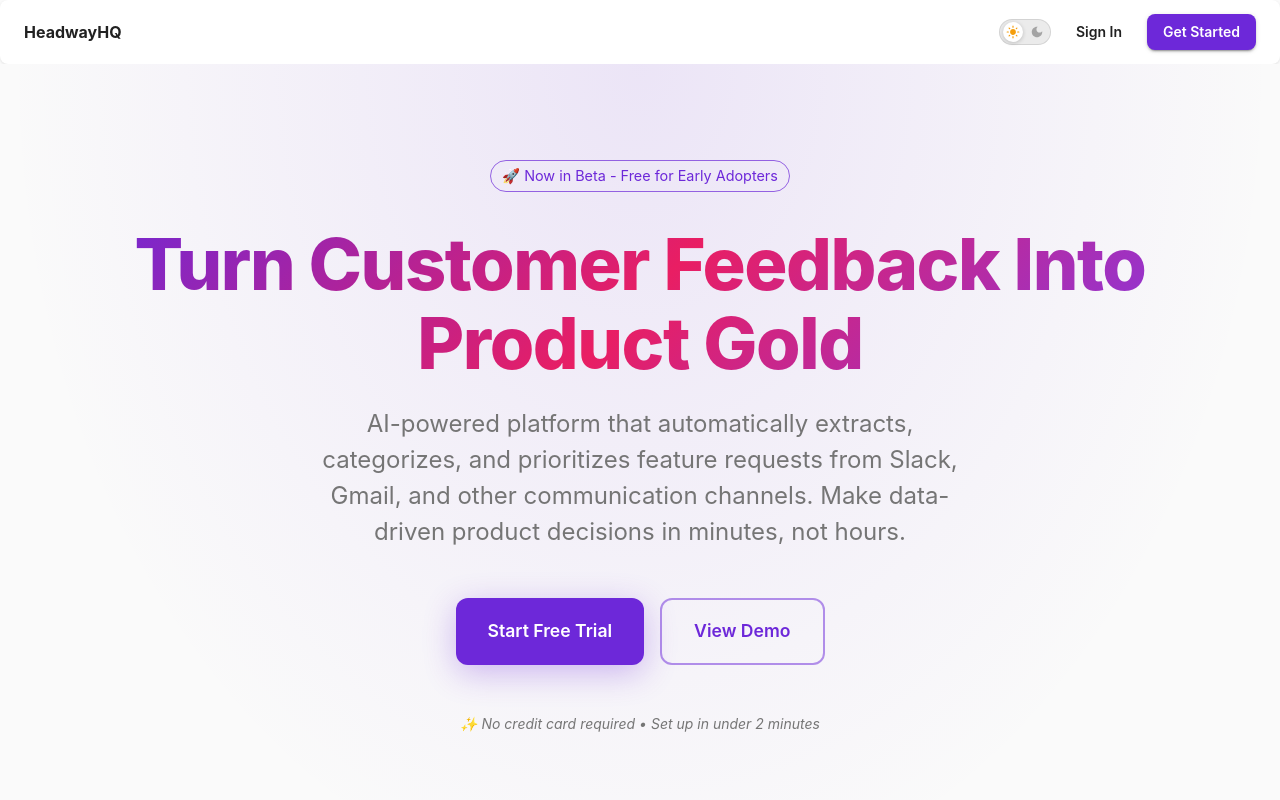
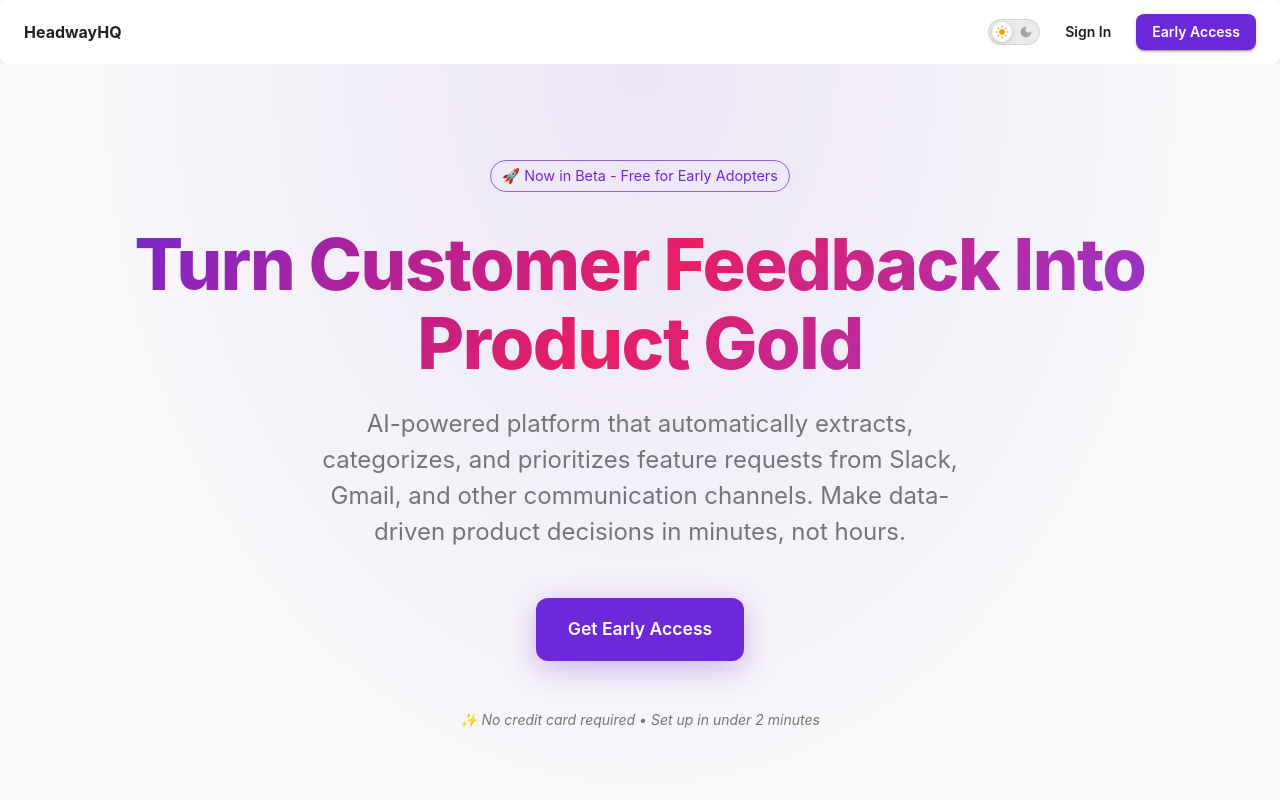
Before and after one commit to anuragmaher/headway, a React (Vite) app in the folder frontend/: page / in a window 1280 px wide. Shown: the top 800 px of the page. Built offline with nearby package versions, Linux system fonts and the light colour scheme; no server answers.

Commit message:
added  early aceess

```diff
--- a/frontend/src/lib/constants/routes.ts
+++ b/frontend/src/lib/constants/routes.ts
@@ -39,6 +39,11 @@ export const ROUTES = {
 
   // Catch-all
   NOT_FOUND: '*',
+} as const;
+
+// External links
+export const EXTERNAL_LINKS = {
+  EARLY_ACCESS: 'https://discreet-squirrel-727.notion.site/c17c497b9a8842d0b0bc6e1a35a4bcce?pvs=105', // Configure your Notion URL here
 } as const;
 
 // Helper functions for dynamic routes
--- a/frontend/src/pages/LandingPage.tsx
+++ b/frontend/src/pages/LandingPage.tsx
@@ -19,7 +19,7 @@ import {
 } from '@mui/material';
 import { Link as RouterLink } from 'react-router-dom';
 import { LandingLayout } from '@/shared/components/layouts';
-import { ROUTES } from '@/lib/constants/routes';
+import { ROUTES, EXTERNAL_LINKS } from '@/lib/constants/routes';
 
 export function LandingPage(): JSX.Element {
   const theme = useTheme();
@@ -92,17 +92,13 @@ export function LandingPage(): JSX.Element {
               in minutes, not hours.
             </Typography>
 
-            <Stack
-              direction={{ xs: 'column', sm: 'row' }}
-              spacing={2}
-              justifyContent="center"
-              sx={{ mb: 6 }}
-            >
+            <Box sx={{ mb: 6, display: 'flex', justifyContent: 'center' }}>
               <Button
                 variant="contained"
                 size="large"
-                component={RouterLink}
-                to={ROUTES.REGISTER}
+                href={EXTERNAL_LINKS.EARLY_ACCESS}
+                target="_blank"
+                rel="noopener noreferrer"
                 sx={{
                   px: 4,
                   py: 2,
@@ -117,30 +113,9 @@ export function LandingPage(): JSX.Element {
                   transition: 'all 0.3s ease'
                 }}
               >
-                Start Free Trial
+                Get Early Access
               </Button>
-              <Button
-                variant="outlined"
-                size="large"
-                component={RouterLink}
-                to={ROUTES.LOGIN}
-                sx={{
-                  px: 4,
-                  py: 2,
-                  fontSize: '1.1rem',
-                  fontWeight: 600,
-                  borderRadius: '12px',
-                  borderWidth: 2,
-                  '&:hover': {
-                    borderWidth: 2,
-                    transform: 'translateY(-2px)',
-                  },
-                  transition: 'all 0.3s ease'
-                }}
-              >
-                View Demo
-              </Button>
-            </Stack>
+            </Box>
 
             <Typography variant="body2" color="text.secondary" sx={{ fontStyle: 'italic' }}>
               ✨ No credit card required • Set up in under 2 minutes
--- a/frontend/src/shared/components/layouts/LandingLayout.tsx
+++ b/frontend/src/shared/components/layouts/LandingLayout.tsx
@@ -6,7 +6,7 @@
 import { Box, Container, AppBar, Toolbar, Typography, Button } from '@mui/material';
 import { Link as RouterLink } from 'react-router-dom';
 import { ThemeToggle } from '@/shared/components/ThemeToggle';
-import { ROUTES } from '@/lib/constants/routes';
+import { ROUTES, EXTERNAL_LINKS } from '@/lib/constants/routes';
 
 interface LandingLayoutProps {
   children: React.ReactNode;
@@ -50,12 +50,13 @@ export function LandingLayout({
                   Sign In
                 </Button>
                 <Button
-                  component={RouterLink}
-                  to={ROUTES.REGISTER}
+                  href={EXTERNAL_LINKS.EARLY_ACCESS}
+                  target="_blank"
+                  rel="noopener noreferrer"
                   variant="contained"
                   sx={{ ml: 1 }}
                 >
-                  Get Started
+                  Early Access
                 </Button>
               </>
             )}
```
